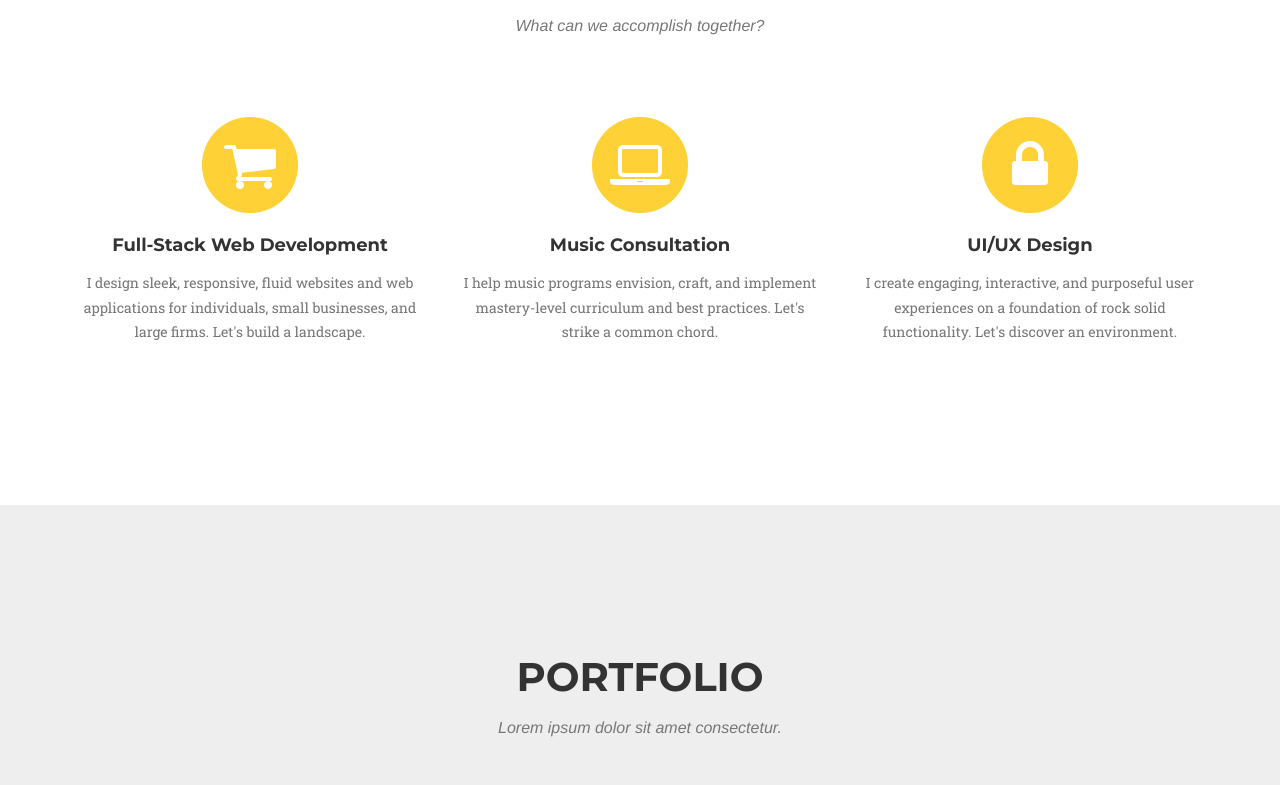
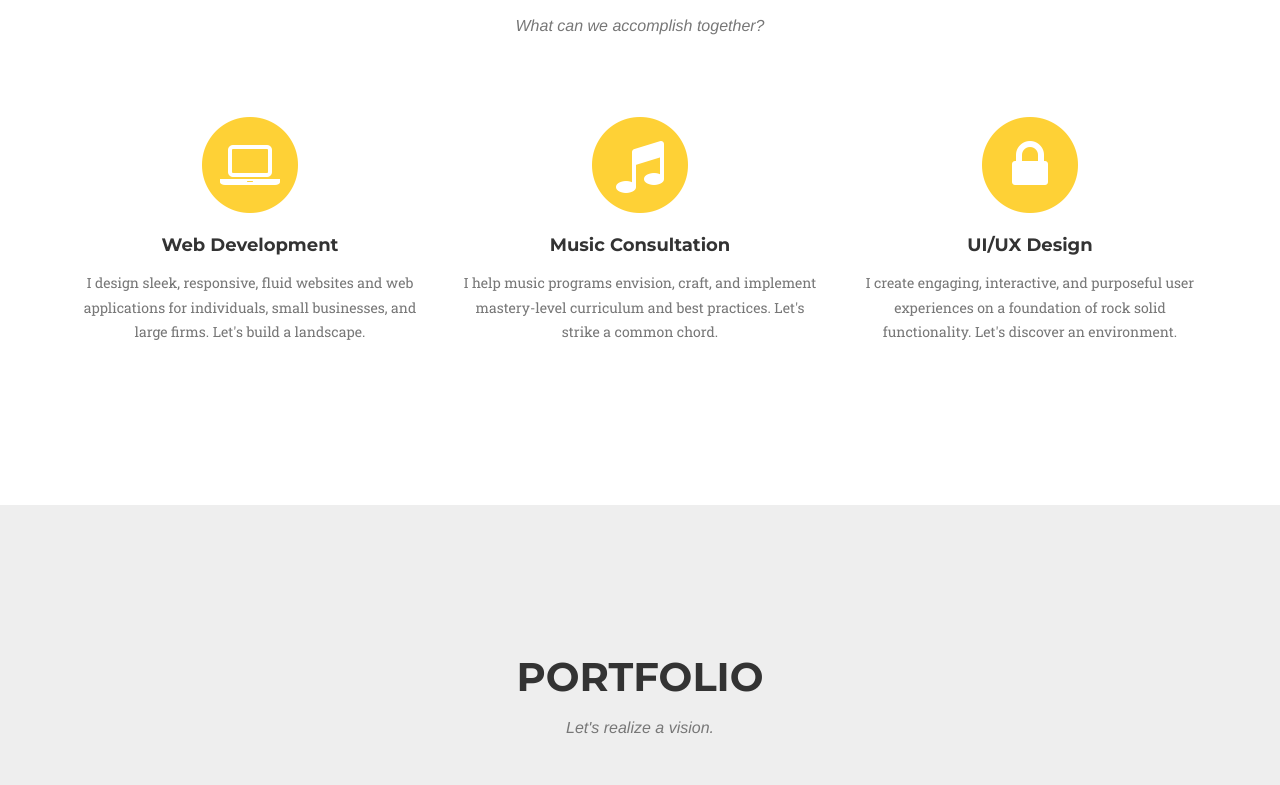
Before and after one commit to andrewpcarr/ProfessionalPortfolio, a website: page index.html in a window 1280 px wide. Shown: the part 955-1740 px from the top of the page. Drawn offline with nearby package versions, Linux system fonts and the light colour scheme; a web font is replaced by a local one.

Commit message:
minor index.html changes

```diff
--- a/index.html
+++ b/index.html
@@ -98,15 +98,15 @@
                 <div class="col-md-4">
                     <span class="fa-stack fa-4x">
                         <i class="fa fa-circle fa-stack-2x text-primary"></i>
-                        <i class="fa fa-shopping-cart fa-stack-1x fa-inverse"></i>
+                        <i class="fa fa-laptop fa-stack-1x fa-inverse"></i>
                     </span>
-                    <h4 class="service-heading">Full-Stack Web Development</h4>
+                    <h4 class="service-heading">Web Development</h4>
                     <p class="text-muted">I design sleek, responsive, fluid websites and web applications for individuals, small businesses, and large firms. Let's build a landscape.</p>
                 </div>
                 <div class="col-md-4">
                     <span class="fa-stack fa-4x">
                         <i class="fa fa-circle fa-stack-2x text-primary"></i>
-                        <i class="fa fa-laptop fa-stack-1x fa-inverse"></i>
+                        <i class="fa fa-music fa-stack-1x fa-inverse"></i>
                     </span>
                     <h4 class="service-heading">Music Consultation</h4>
                     <p class="text-muted">I help music programs envision, craft, and implement mastery-level curriculum and best practices. Let's strike a common chord.</p>
@@ -129,7 +129,7 @@
             <div class="row">
                 <div class="col-lg-12 text-center">
                     <h2 class="section-heading">Portfolio</h2>
-                    <h3 class="section-subheading text-muted">Lorem ipsum dolor sit amet consectetur.</h3>
+                    <h3 class="section-subheading text-muted">Let's realize a vision.</h3>
                 </div>
             </div>
             <div class="row">
```
